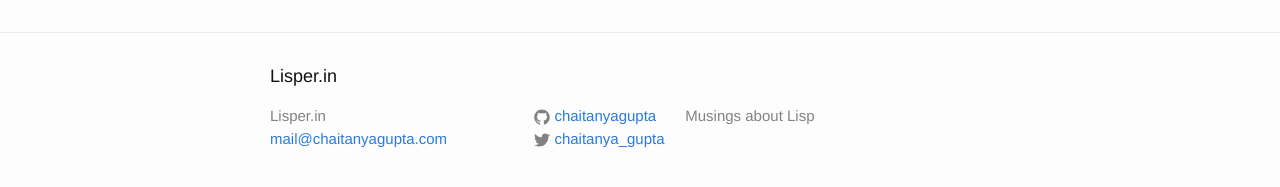
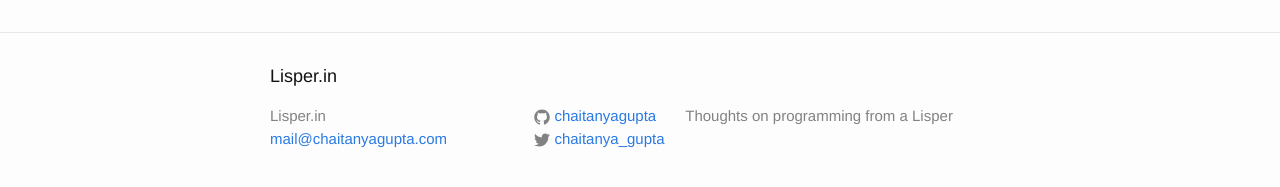
Before and after one commit to lisperin/lisperin.github.io, a Jekyll site: the page built from index.html, in a window 1280 px wide. Shown: the part 354-541 px from the top of the page. Built offline with Jekyll 4.4.1, drawn with Linux system fonts in a browser that asks for light colours; Markdown is read by kramdown in place of the engine named in the settings.

Commit message:
Update description

```diff
--- a/_config.yml
+++ b/_config.yml
@@ -1,7 +1,7 @@
 # Site settings
 title: Lisper.in
 email: mail@chaitanyagupta.com
-description: Musings about Lisp
+description: Thoughts on programming from a Lisper
 baseurl: ""
 url: "http://lisper.in"
 twitter_username: chaitanya_gupta
```
